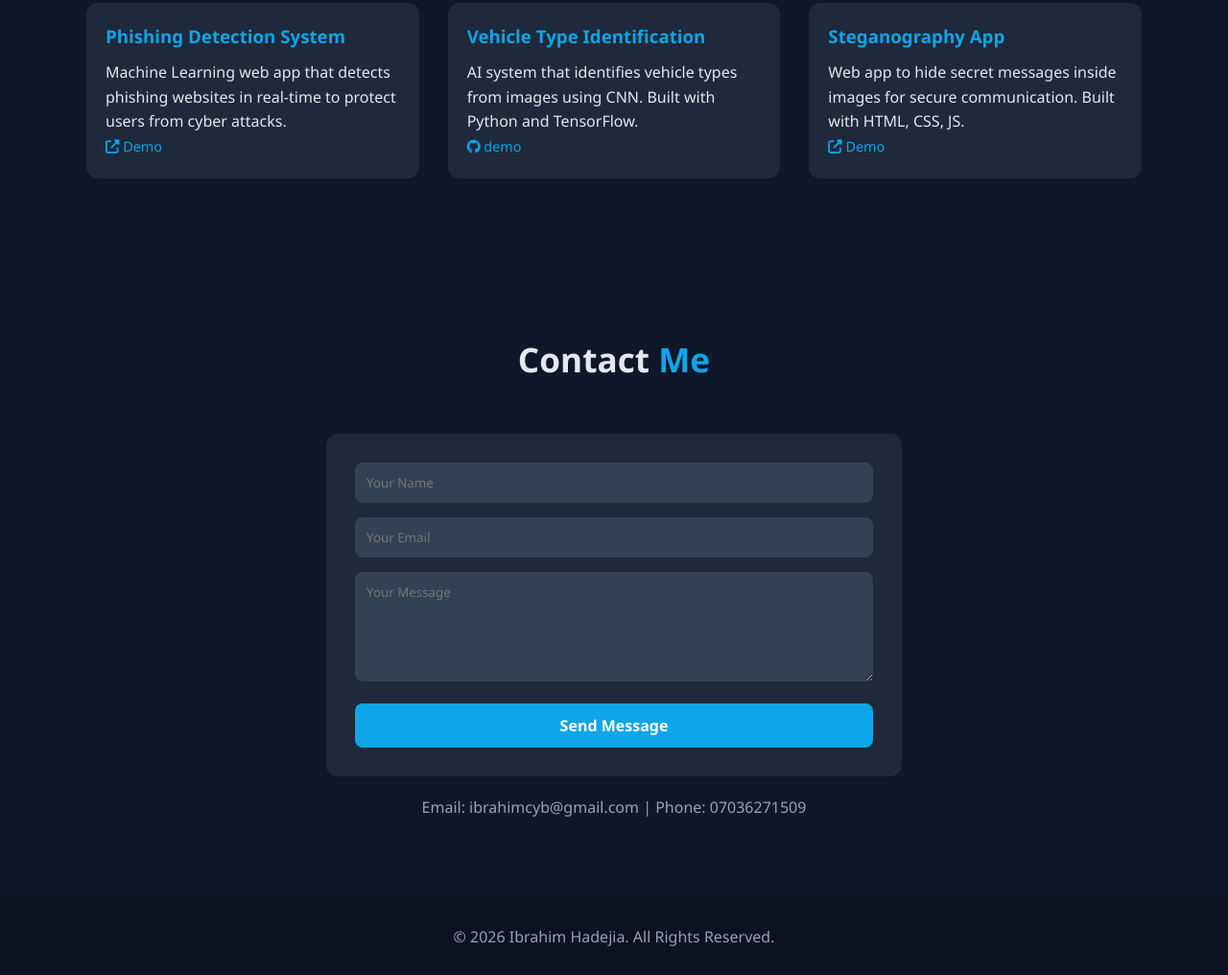
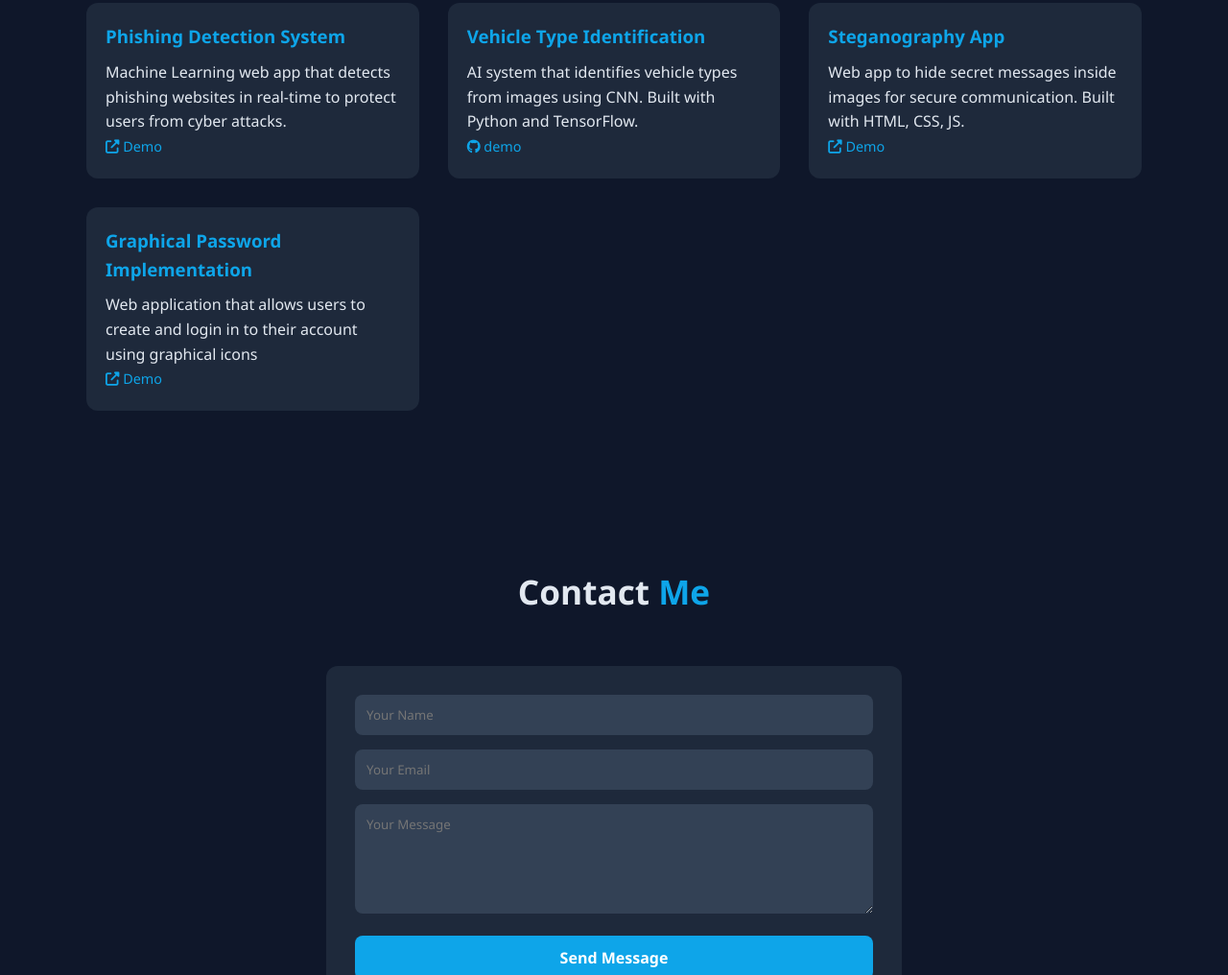
Before and after one commit to ibrahimhadejia/Portfolio-, a plain HTML site: page index.html in a window 1280 px wide. Shown: the part 1833-2849 px from the top of the page at 96% size. Drawn offline with Linux system fonts and the light colour scheme.

Commit message:
Update index.html

```diff
--- a/index.html
+++ b/index.html
@@ -158,6 +158,13 @@ footer{text-align:center;padding:30px 0;background:#0b1222;color:var(--muted);}
           </div>
         </div>
       </div>
+      <div class="project-card">
+        <div class="project-info">
+          <h3>Graphical Password Implementation</h3>
+          <p>Web application that allows users to create and login in to their account using graphical icons</p>
+          <div class="project-links">
+            <a href="https://ibrahimhadejia.github.io/gpass/index.html"><i class="fas fa-external-link-alt"></i> Demo</a>
+      </div>
     </div>
   </div>
 </section>
```
